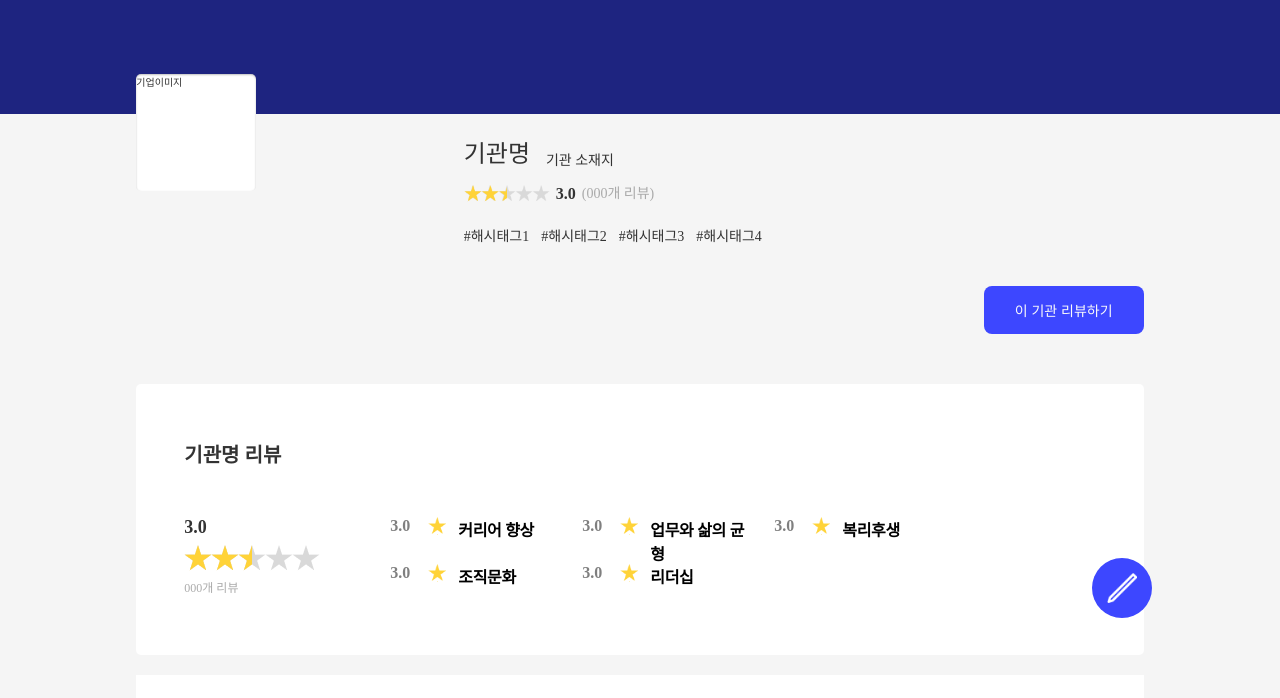
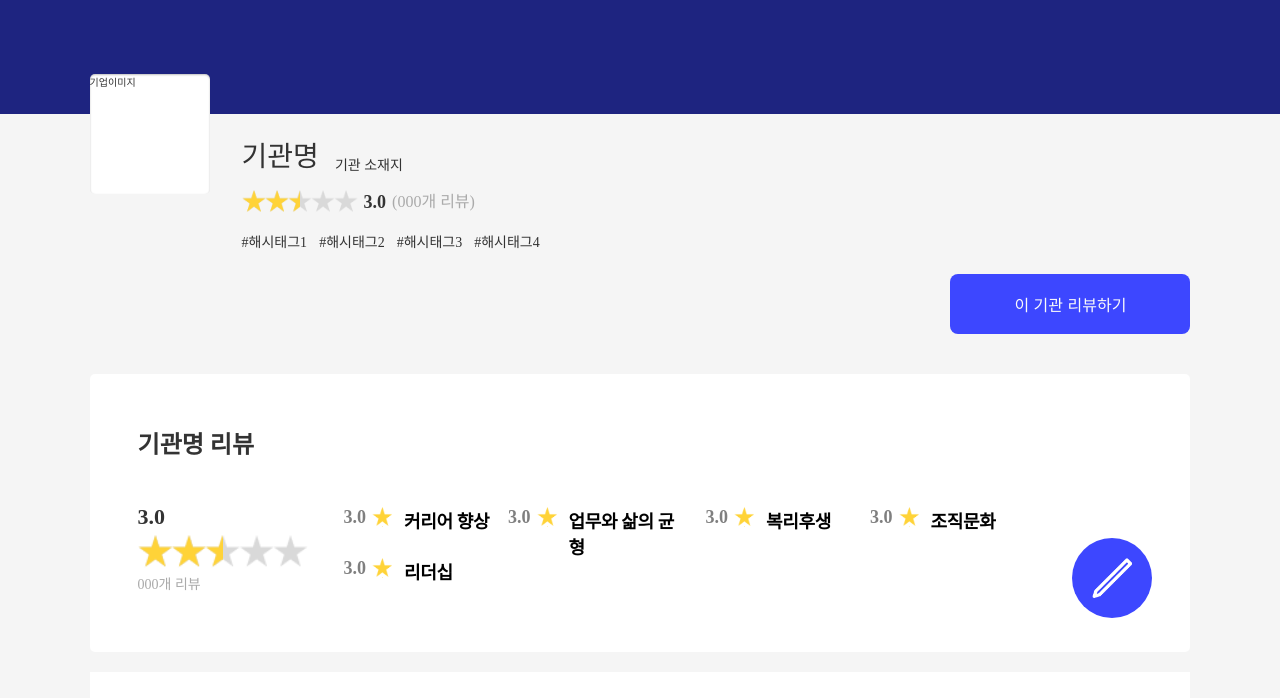
Before and after one commit to Code-KHJ/Needu, a website: page public/review.html in a window 1280 px wide. Shown: the part 102-800 px from the top of the page. Drawn offline with Linux system fonts and the light colour scheme; a web font is replaced by a local one.

Commit message:
반응형 작업중

```diff
--- a/public/review.html
+++ b/public/review.html
@@ -152,7 +152,6 @@
 							<span>#중식제공</span>
 							<span>#유연근무제</span>
 							<span>#휴가눈치안봄</span>
-							<div></div>
 						</div>
 						<button class="comment_like">
 							<span></span>
@@ -227,7 +226,6 @@
 							<span>#중식제공</span>
 							<span>#유연근무제</span>
 							<span>#휴가눈치안봄</span>
-							<div></div>
 						</div>
 						<button class="comment_like">
 							<span></span>
--- a/public/styles/review.css
+++ b/public/styles/review.css
@@ -68,6 +68,7 @@ main{
 	background-color: #1e2480;
 }
 .corp_info {
+	display: flex;
 	position: relative;
 	width: 78.7%;
 	height: 260px;
@@ -76,17 +77,11 @@ main{
 }
 .corp_info_image {
 	float: left;
-	width: 27.1%;
-	max-width: 120px;
-	max-height: 120px;
+	width: 80px;
+	height: 80px;
 	background-color: #fff;
 	box-shadow: inset 0px 1px 2px rgba(0,0,0,0.25);
 	border-radius: 5px;
-}
-.corp_info_image::after{
-	content: "";
-	display: block;
-	padding-bottom: 85%;
 }
 .corp_info_data {
 	float: right;
@@ -97,6 +92,7 @@ main{
 	height: 121px;
 	margin: 0 auto;
 	margin-top: 60px;
+	margin-left: 12px;
 }
 .corp_info_data div:nth-child(1) {
 	display: flex;
@@ -171,7 +167,7 @@ main{
 	padding: 60px 48px;
 	width: 78.7%;
 	margin: 0 auto;
-	margin-top: 50px;
+	margin-top: 40px;
 	background:#fff;
 	border-radius: 5px;
 }
@@ -236,12 +232,9 @@ main{
 .total_detail_star {
 	display: flex;
 	flex-direction: row;
-	gap: 12px;
 	height: 18px;
 }
 .total_detail_star span:nth-of-type(1) {
-	width: 26px;
-	height: 18px;
 	font-weight: 800;
 	font-size: 1.6rem;
 	color: rgba(0,0,0,0.5);
@@ -250,16 +243,21 @@ main{
 	display: flex;
 	width: 18px;
 	height: 18px;
+	margin-left: 6px;
 	background: url(./images/Star.png);
 	background-size: contain;
 }
 .total_detail_star span:nth-of-type(3) {
-	width: 108px;
+	width: 88px;
 	height: 18px;
 	font-weight: 700;
 	font-size: 1.6rem;
 	letter-spacing: -0.02em;
+	margin-left: 12px;
 	color: #000;
+}
+.total_score_detail>li:nth-of-type(2)>span:nth-of-type(3){
+	width: 108px;
 }
 .contents {
 	width: 78.7%;
@@ -367,12 +365,15 @@ main{
 	margin-top: 12px;
 }
 .comment_hashtag {
-	display:inline;
+	position: relative;
 	width: 100%;
 	height: 22px;
 	overflow-x: auto;
 	white-space: nowrap;
-
+	text-overflow: clip;
+}
+.comment_hashtag::-webkit-scrollbar{
+	display: none;
 }
 .comment_hashtag>span {
 	margin-right: 12px;
@@ -382,11 +383,12 @@ main{
 	height: 22px;
 	width: auto;
 }
-.comment_hashtag>div {
-	display: block;
-	position: relative;
-	margin-top: -21px;
-	height: 22px;
+.comment_hashtag::after{
+	content: "";
+	position: absolute;
+	right: 0px;
+	width: 100%;
+	height: 100%;
 	background: linear-gradient(270deg, #FFFFFF 1.68%, rgba(255, 255, 255, 0) 11.39%);
 }
 .comment_like {
@@ -407,7 +409,6 @@ main{
 	background-size: contain;
 }
 .comment_like>span:nth-of-type(2) {
-	width: 67x;
 	height: 20px;
 	font-size: 1.4rem;
 	line-height: 140%;
@@ -422,10 +423,93 @@ main{
 }
 
 
-@media screen and (min-width:768px) {
+@media screen and (min-width: 768px) {
+	.header_wrap{
+		width:86%;
+		margin-top: 60px;
+	}
+	.corp_info {
+		width: 86%;
+	}
+	.corp_info_image {
+		width: 120px;
+		height: 120px;
+	}
+	.corp_info_data {
+		margin-left: 32px;
+	}
+	.corp_info_data>div>span:nth-child(1) {
+		font-size: 2.8rem;
+	}
+	.corp_info_data div>div:nth-child(1) {
+		width: 116px;
+		height: 24px;
+	}
+	.corp_info_data>div:nth-of-type(2)>span:nth-of-type(1){
+		font-size: 1.8rem;
+	}
+	.corp_info_data>div:nth-of-type(2)>span:nth-of-type(2){
+		font-size: 1.6rem;
+	}
+	.btn_review {
+		width: 240px;
+		height: 60px;
+		font-size: 1.6rem;
+	}
+	.btn_write {
+		width: 80px;
+		height: 80px;
+	}
+	.total_score {
+		width: 86%;
+	}
+	.total_score_corpname {
+		font-size: 2.4rem;
+	}
+	.total_score_wrap {
+		gap: 30px;
+	}
+	.total_score_main p:nth-of-type(1) {
+		font-size: 2.2rem;
+	}
+	.total_score_main div:nth-of-type(1) {
+		width: 171px;
+		height:35px;
+	}
+	.total_score_main p:nth-of-type(2) {
+		font-size: 1.4rem;
+	}
+	.total_detail_star span:nth-of-type(1) {
+		font-size: 1.8rem;
+	}
+	.total_detail_star span:nth-of-type(2) {
+		width: 20px;
+		height: 20px;
+	}
+	.total_detail_star span:nth-of-type(3) {
+		font-size: 1.8rem;
+	}
+	.total_score_detail>li:nth-of-type(2)>span:nth-of-type(3){
+		width: 121px;
+	}
+	.contents {
+		width: 86%;
+	}
 	.contents_review {
 		display: flex;
+		gap: 60px;
 	}
+	.review_star>p {
+		font-size: 2.0rem;
+	}
+	.btn_star_detail>div:nth-of-type(1) {
+		width: 126px;
+		height: 26px;
+	}
+
+
+
+
 	.review_comment {
 		margin-top: 0px;
 	}
```
Also changed, not shown: 2 other files.
